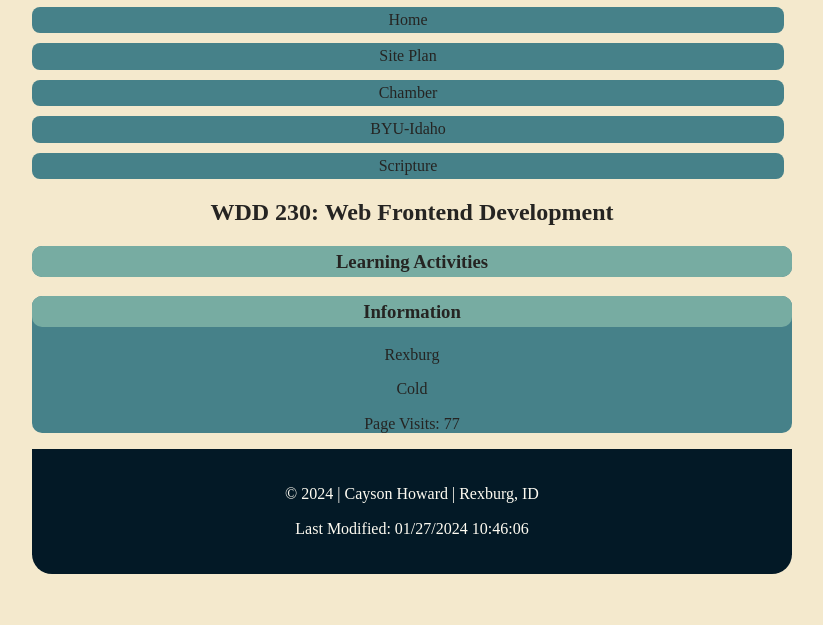
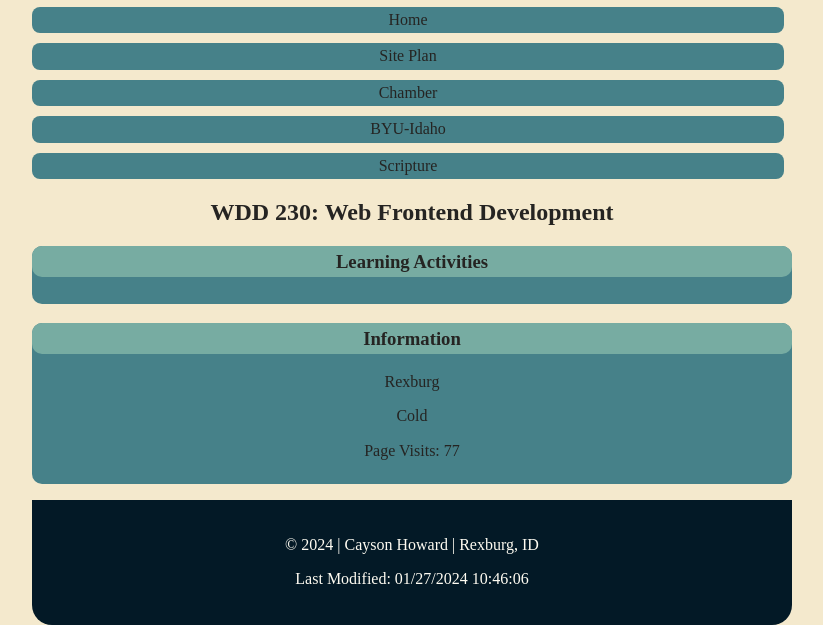
Before and after one commit to CaysonHoward/wdd230, a plain HTML site: page index.html in a window 1280 px wide. Shown: the part 208-833 px from the top of the page, without its empty margins (228-1051 px from the left). Before the commit the page ends 800 px from the top, so only its background shows below. Drawn offline with Linux system fonts and the light colour scheme.

Commit message:
Quick css changes

```diff
--- a/styles/base.css
+++ b/styles/base.css
@@ -60,6 +60,7 @@ main h2 {
     background-color: #468189;
     margin: 0 0 16px 0;
     border-radius: 10px;
+    padding-bottom: .5rem;
 }
 
 .card h3 {
```
